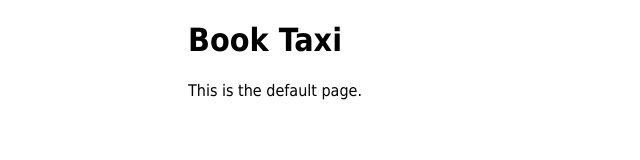
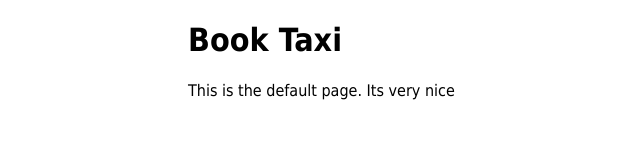
Before and after one commit to rhd-gitops-example/taxi, a plain HTML site: page src/web/index.html in a window 1280 px wide. Shown: the full height of the page, 172-812 px from the left. Drawn offline with Linux system fonts and the light colour scheme.

Commit message:
Update index.html

```diff
--- a/src/web/index.html
+++ b/src/web/index.html
@@ -12,6 +12,6 @@
 </head>
 <body>
 <h1>Book Taxi</h1>
-<p>This is the default page.</p>
+<p>This is the default page. Its very nice</p>
 </body>
 </html>
```
